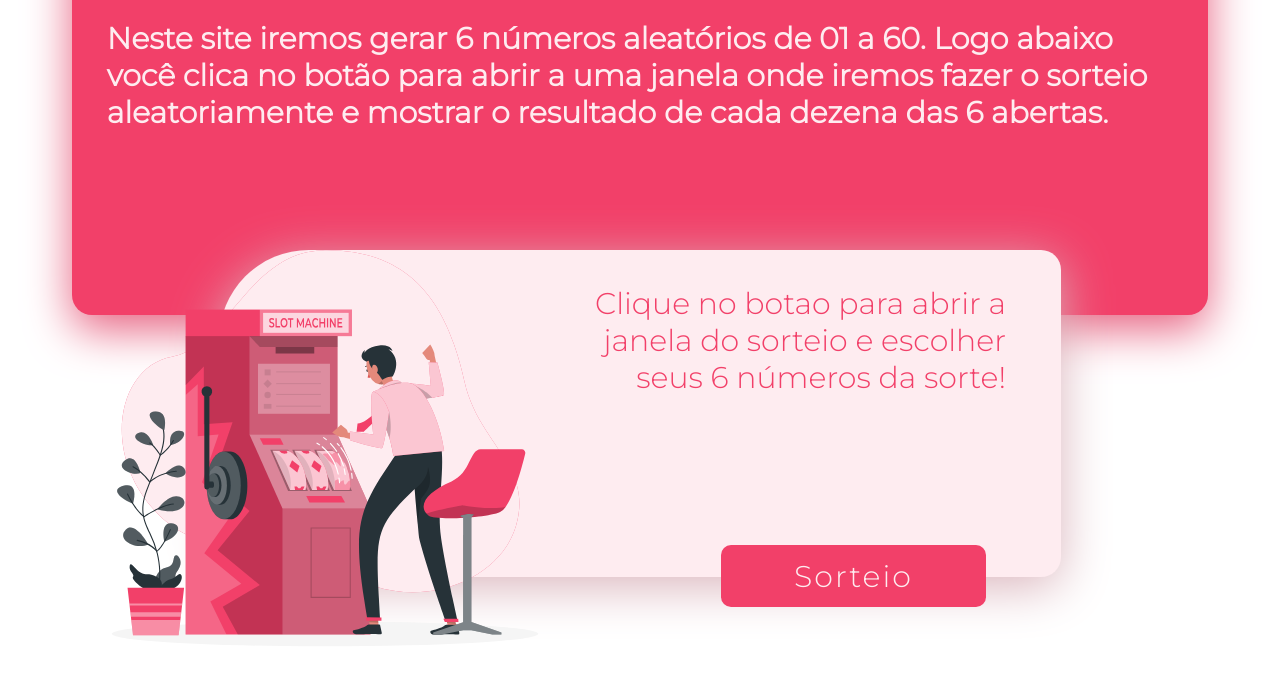
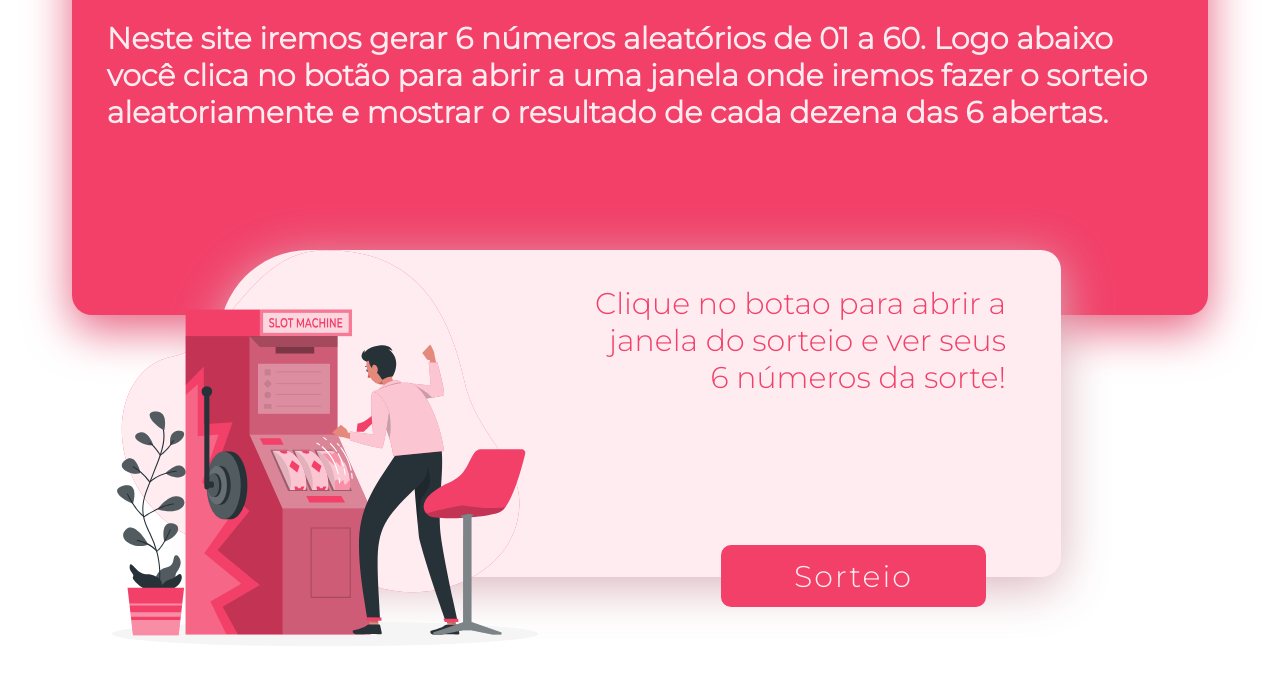
Before and after one commit to Pcfilho/casaloterica, a plain HTML site: page index.html in a window 1280 px wide. Shown: the part 165-840 px from the top of the page. Drawn offline with Linux system fonts and the light colour scheme.

Commit message:
Update index.html

```diff
--- a/index.html
+++ b/index.html
@@ -28,7 +28,7 @@
         <div class="main_sub">
             <p2>Clique no botao para
                 abrir a janela
-                do sorteio e escolher
+                do sorteio e ver
                 seus 6 números
                 da sorte!
             </p2>
```
